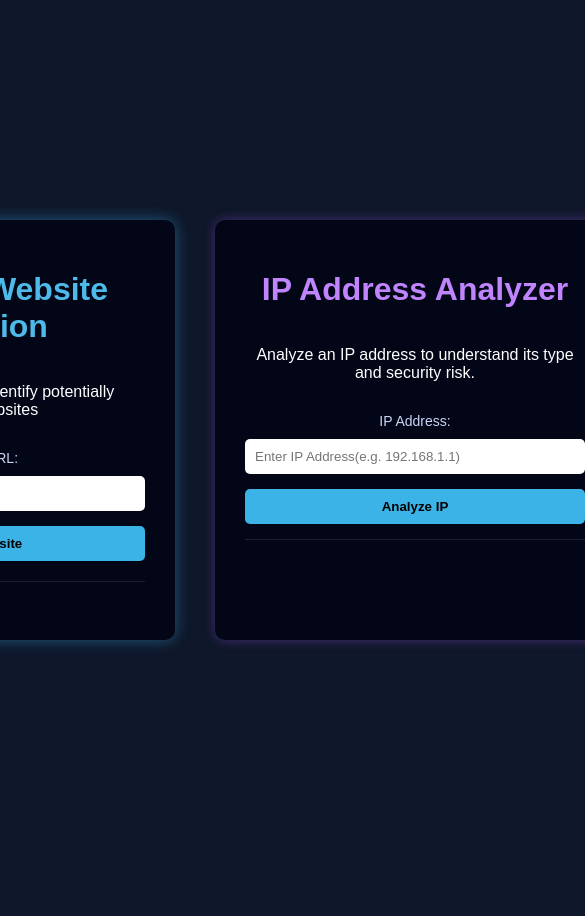
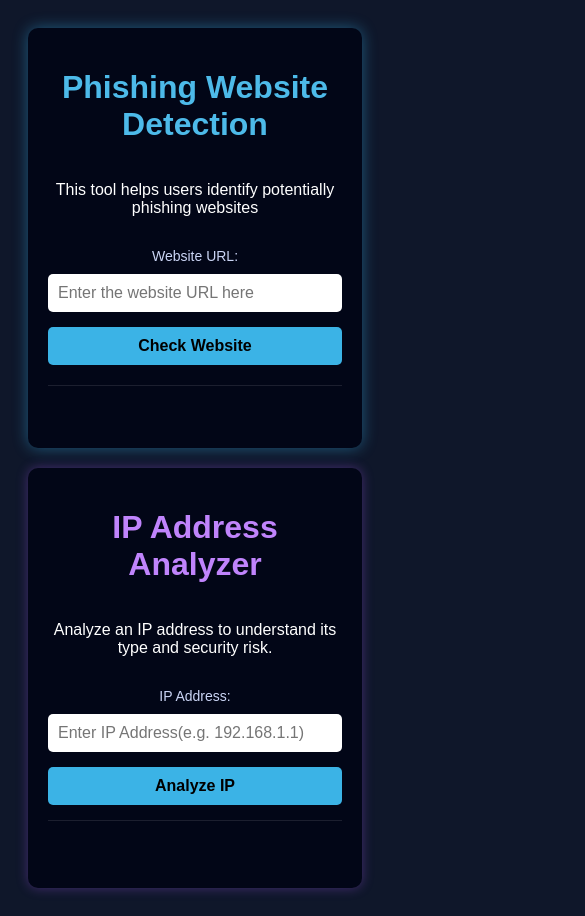
Before and after one commit to linkedamy-spec/beginner-network-scanner, a plain HTML site: page templates/index.html in a window 390 px wide. Shown: the top 916 px of the page, 585 px wide, since content can reach past the window. Before the commit the page ends 860 px from the top, so only its background shows below. Drawn offline with Linux system fonts and the light colour scheme.

Commit message:
some changes in the css file

```diff
--- a/static/style.css
+++ b/static/style.css
@@ -15,13 +15,17 @@ body {
   display: flex;
   justify-content: center;
   align-items: center;
-  height: 100vh;
+  min-height: 100vh;
+  padding: 20px;
 }
 .container {
   background-color: #020617;
   padding: 30px;
   border-radius: 10px;
-  width: 400px;
+
+  width: 100%;
+  max-width: 400px;
+
   text-align: center;
   box-shadow: 0 0 15px rgba(56, 189, 248, 0.4);
   min-height: 420px;
@@ -79,3 +83,23 @@ label {
   padding-top: 10px;
   border-top: 1px solid rgba(255, 255, 255, 0.1);
 }
+button,
+input {
+  font-size: 16px;
+}
+
+@media (max-width: 768px) {
+  .toolkit {
+    flex-direction: column;
+    gap: 20px;
+    align-items: center;
+  }
+
+  .container {
+    padding: 20px;
+  }
+
+  #result {
+    font-size: 16px;
+  }
+}
```
